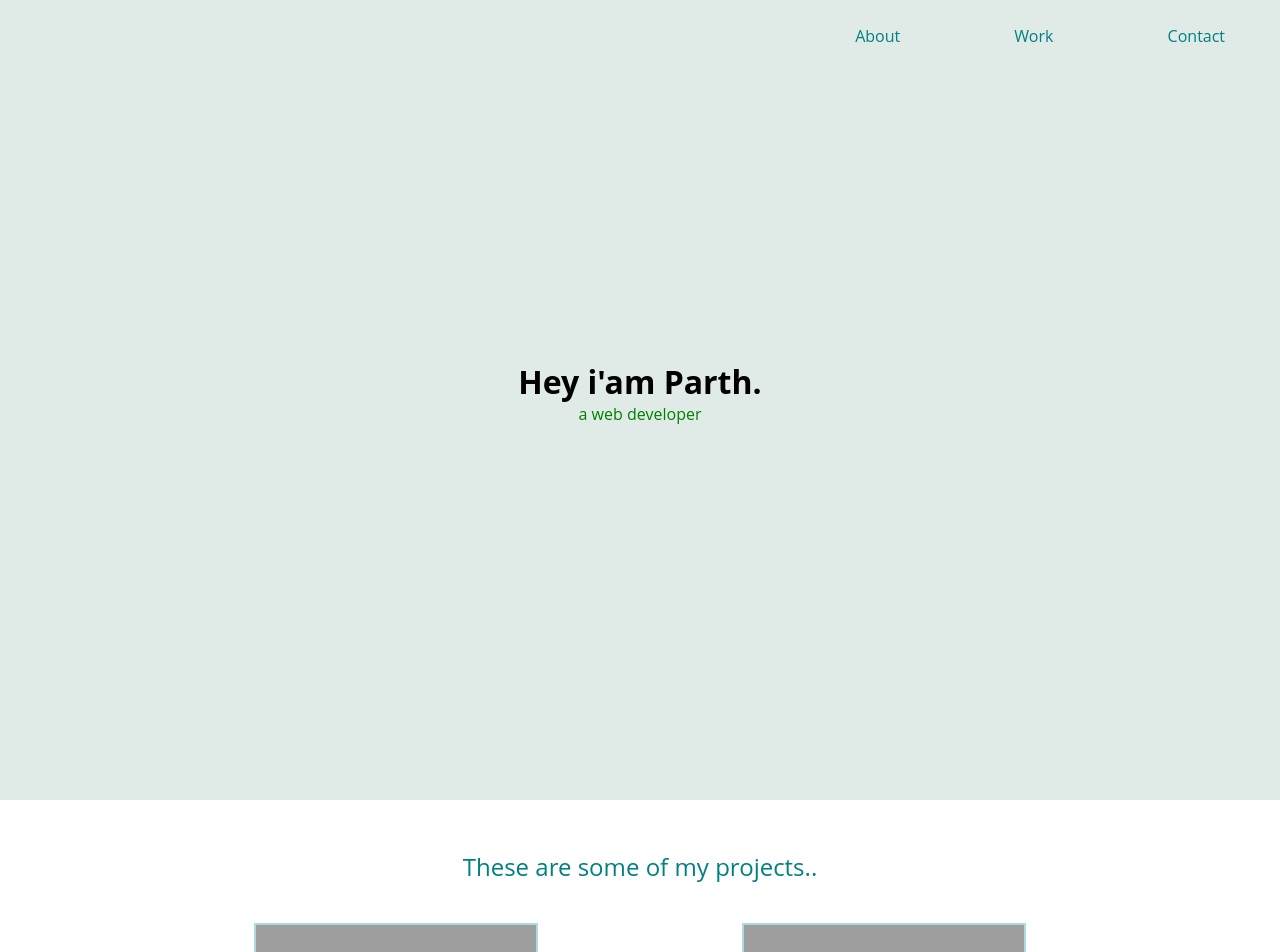
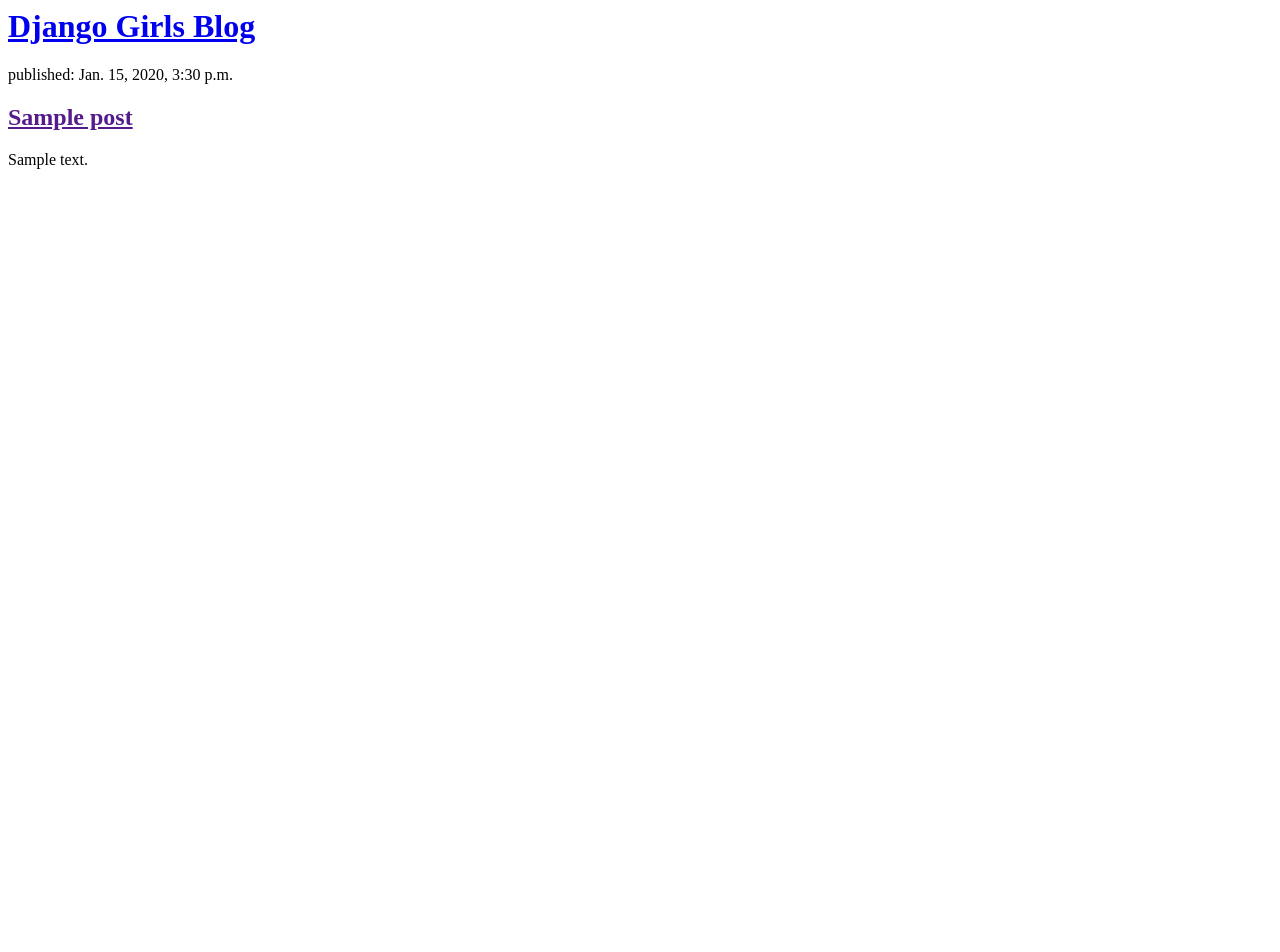
Before and after one commit to ParthManiyar/My_First_Blog, a Django app: template blog/templates/blog/post_list.html in a window 1280 px wide. Shown: the top 952 px of the page. After the commit the page ends 169 px from the top, so only its background shows below. Run offline with Django 3.2, Linux system fonts and the light colour scheme; the template is opened without the code that fills it: values that come from a table or form of the project are taken from there, others are empty; tables that the repository leaves empty hold one stand-in row (values such as "Sample post"); grey boxes are pictures that could not be loaded.

Commit message:
Modified templates to display posts from database.

```diff
--- a/blog/templates/blog/post_list.html
+++ b/blog/templates/blog/post_list.html
@@ -1,227 +1,19 @@
-<style>
-html,
-body {
-  font-family: 'Open Sans', sans-serif;
-  text-align: center;
-}
+<html>
+    <head>
+        <title>Django Girls blog</title>
+    </head>
+    <body>
+        <div>
+            <h1><a href="/">Django Girls Blog</a></h1>
+        </div>
 
-* {
-  margin: 0;
-  padding: 0;
-}
+	{% for post in posts %}
+    	<div>
+        	<p>published: {{ post.published_date }}</p>
+        	<h2><a href="">{{ post.title }}</a></h2>
+        	<p>{{ post.text|linebreaksbr }}</p>
+    	</div>
+	{% endfor %}
 
-.intro {
-  top: 0;
-  background: #e0ebe8;
-  min-height: 55vh;
-  padding-top: 45vh;
-}
-
-.intro p {
-  color: green;
-}
-
-nav ul {
-  text-align: right;
-  position: fixed;
-  width: 100%;
-  background-color: #e0ebe8;
-}
-
-nav ul li {
-  display: inline-block;
-  margin: 55px;
-  margin-bottom: 15px;
-  margin-top: 25px;
-}
-
-nav ul li a {
-  color: #008080;
-  text-decoration: none;
-}
-
-nav ul li a:hover {
-  color: green;
-}
-
-.work {
-  padding-top: 60px;
-  margin-top: -60px;
-}
-
-.work .work-header {
-  margin-top: 50px;
-  color: #008080;
-  font-weight: normal;
-}
-
-.project {
-  text-decoration: none;
-  color: #008080;
-  display: inline-block;
-  overflow: hidden;
-  border: 2px solid lightblue;
-  height: 220px;
-  width: 280px;
-  margin: 40px 100px;
-
-}
-
-.project-pic {
-  width: 100%;
-  height: 180px;
-  border-bottom: 2px solid lightblue;
-}
-
-.project-title {
-  font-weight: bold;
-}
-
-.show-all {
-  text-decoration: none;
-  display: block;
-  width: 200px;
-  height: 30px;
-  margin: 20px auto 90px;
-   background: #e0ebe8;
-  color: #008080;
-  font-weight: bold;
-  font-size: 1em;
-  border: 2px solid #90C695;
-  border-radius: 4px;
-  cursor: pointer;
-  padding-top:10px;
-}
-
-
-.show-all:hover {
-  background: #E4F1FE;
-  color: green;
-}
-
-@media only screen and (max-width: 500px) {
-  nav ul {
-    text-align: center;
-  }
-  nav ul li {
-    margin: 20px;
-  }
-  .project {
-    margin: 40px 0;
-  }
-}
-
-.contact {
-  background: #C8F7C5;
-  padding-bottom: 160px;
-}
-
-.header {
-  padding: 160px 0 110px;
-}
-
-.contact-details {
-  display: inline-block;
-  font-weight: bold;
-  margin: 0 35px 45px 35px;
-  list-style-type: none;
-  border: 2px solid #90C695;
-  border-radius: 100%;
-  width: 100px;
-  height: 100px;
-  line-height: 100px;
-  background: #e0ebe8;
-  color: #008080;
-  text-decoration: none;
-}
-
-.contact-details:hover {
-  background: #E4F1FE;
-  color: green;
-}
-
-footer {
-  padding: 20px;
-  background: #22313F;
-  color: white;
-  line-height: 40px;
-}
-
-footer a {
-  color: white;
-}
-
-@media only screen and (max-width: 367px) {
-  .contact-details {
-    border: 2px solid #90C695;
-    border-radius: 0;
-    width: 90px;
-    height: 20px;
-    padding: 10px;
-    line-height: normal;
-  }
-}
-</style>
-<html>
-<title>My personal protfolio</title>
-<body>
-<nav>
-  <ul id='navbar'>
-    <li><a href="#welcome-section">About</a></li>
-    <li><a href="#projects">Work</a></li>
-    <li><a href="#contact">Contact</a></li>
-  </ul>
-</nav>
-
-<div id="welcome-section" class="intro">
-
-  <h1>Hey i'am Parth.</h1>
-  <p>a web developer</p>
-
-
-</div>
-<div id="projects" class="work">
-  <h2 class="work-header">These are some of my projects..</h2>
-  <a href="https://codepen.io/FreeCodeCamp/pen/NNvBQW" target="_blank" class="project project-tile">
-    <img class="project-pic" src="https://cloud.githubusercontent.com/assets/15967809/17642794/d084d718-6171-11e6-83fa-ede5d0a67ad2.png" alt="project">
-    <div class="project-title">Tribute Page</div>
-  </a>
-  <a href="https://codepen.io/FreeCodeCamp/pen/ONjoLe" target="_blank" class="project project-tile">
-    <img class="project-pic" src="https://cloud.githubusercontent.com/assets/15967809/17642771/7cd6a0c4-6171-11e6-87fb-915f6084d104.png" alt="project">
-    <div class="project-title">Random Quote Machine</div>
-  </a>
-  <a href="https://codepen.io/FreeCodeCamp/pen/PNKdjo" target="_blank" class="project project-tile">
-    <img class="project-pic" src="https://cloud.githubusercontent.com/assets/15967809/17642772/7d02406c-6171-11e6-8c79-40a2933163dc.png" alt="project">
-    <div class="project-title">JavaScript Calculator</div>
-  </a>
-  <a href="https://codepen.io/FreeCodeCamp/pen/mVEJag" target="_blank" class="project project-tile">
-    <img class="project-pic" src="https://cloud.githubusercontent.com/assets/15967809/17642773/7d08cb94-6171-11e6-8c45-22e7cf64683e.png" alt="project">
-    <div class="project-title">Map Data Across the Globe</div>
-  </a>
-  <a href="https://codepen.io/FreeCodeCamp/pen/wGqEga" target="_blank" class="project project-tile">
-    <img class="project-pic" src="https://cloud.githubusercontent.com/assets/15967809/17642774/7d091806-6171-11e6-8d47-ecf2f2833fe2.png" alt="project">
-    <div class="project-title">Wikipedia Viewer</div>
-  </a>
-  <a href="https://codepen.io/FreeCodeCamp/pen/KzXQgy" target="_blank" class="project project-tile">
-    <img class="project-pic" src="https://cloud.githubusercontent.com/assets/15967809/17642775/7d354304-6171-11e6-8b56-66eee4681d88.png" alt="project">
-    <div class="project-title">Tic Tac Toe Game</div>
-  </a>
-
-  <a href="https://codepen.io/FreeCodeCamp/" class="show-all" target="_blank">Show all</a>
-</div>
-<div id="contact" class="contact">
-  <div class="header">
-    <h1>Let's work together...</h1>
-    <p>How do you take your coffee?</p>
-  </div>
-  <a href="https://facebook.com/parth.maniyar.96" target="_blank" class="contact-details">Facebook</a>
-  <a id='profile-link' href="https://github.com/ParthManiyar" target="_blank" class="contact-details">GitHub</a>
-  <a href="https://twitter.com/parth_maniyar" target="_blank" class="contact-details">Twitter</a>
-  <a href="mailto:parthmaniyar90@gmail.com" class="contact-details">Send a mail</a>
-  <a href="tel:0281-245-1830" class="contact-details">Call me</a>
-</div>
-<footer>**This is just a fake portfolio.. All the projects and contact details given are not real..
-  <p>&copy; Created for <a href="https://www.freecodecamp.com/" target="_blank">FreeCodeCamp</a></p>
-</footer>
-</body>
+    </body>
 </html>
--- a/blog/views.py
+++ b/blog/views.py
@@ -1,5 +1,7 @@
 from django.shortcuts import render
+from .models import Post
+from django.utils import timezone
 
-# Create your views here.
 def post_list(request):
-    return render(request, 'blog/post_list.html', {})
+    posts = Post.objects.filter(published_date__lte=timezone.now()).order_by('published_date')
+    return render(request, 'blog/post_list.html', {'posts': posts})
```
